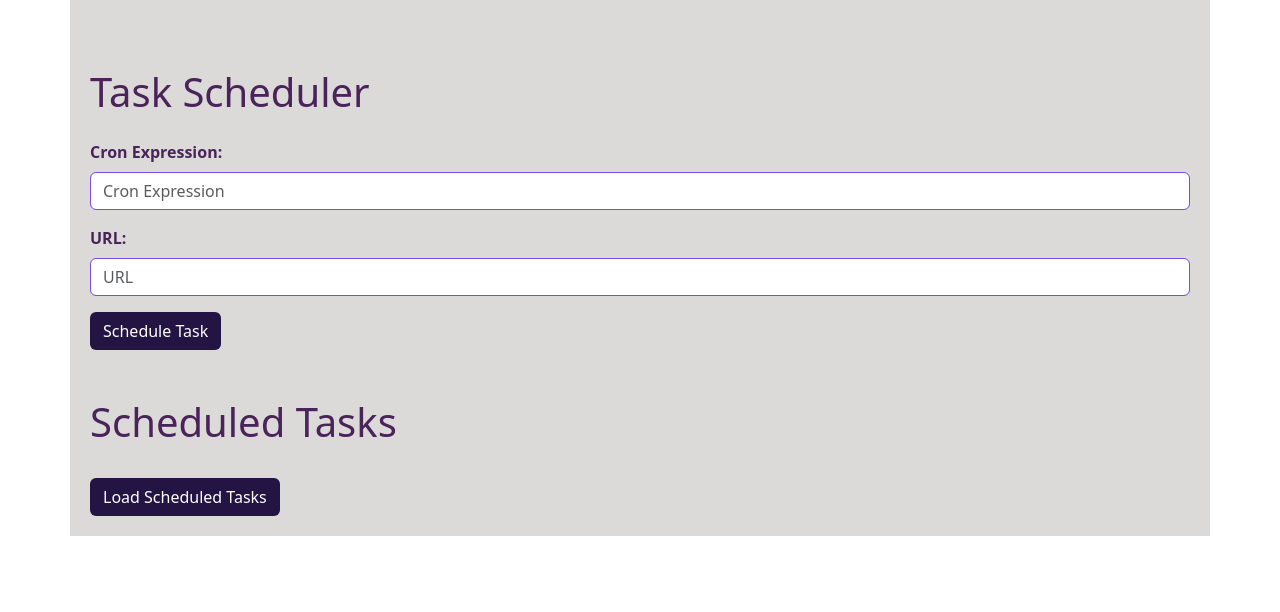
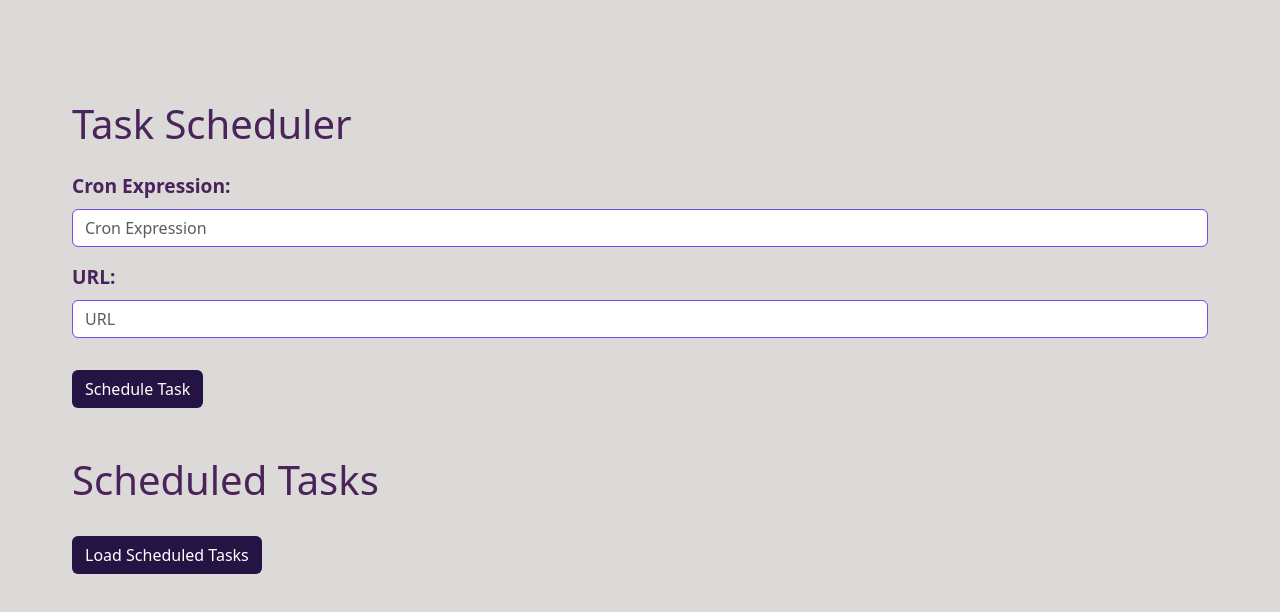
Before and after one commit to CamiGCodes/TaskSchedulerTest, an Angular app in the folder UIRockwellTaskScheduler/RockwellTaskScheduler/: page / in a window 1280 px wide. Shown: the top 612 px of the page. Built offline with nearby package versions, Linux system fonts and the light colour scheme.

Commit message:
Adding styles, color border, scrolling

```diff
--- a/UIRockwellTaskScheduler/RockwellTaskScheduler/angular.json
+++ b/UIRockwellTaskScheduler/RockwellTaskScheduler/angular.json
@@ -92,6 +92,7 @@
               "src/assets"
             ],
             "styles": [
+              "./node_modules/@angular/material/prebuilt-themes/deeppurple-amber.css",
               "src/styles.css"
             ],
             "scripts": []
--- a/UIRockwellTaskScheduler/RockwellTaskScheduler/package.json
+++ b/UIRockwellTaskScheduler/RockwellTaskScheduler/package.json
@@ -10,7 +10,6 @@
   },
   "private": true,
   "dependencies": {
-    "@angular/animations": "^14.2.0",
     "@angular/common": "^14.2.0",
     "@angular/compiler": "^14.2.0",
     "@angular/core": "^14.2.0",
--- a/UIRockwellTaskScheduler/RockwellTaskScheduler/src/app/app.component.css
+++ b/UIRockwellTaskScheduler/RockwellTaskScheduler/src/app/app.component.css
@@ -1,6 +1,24 @@
+body, html {
+  height: 100%; /* Ensures that the body and html occupy full height */
+  margin: 0; /* Removes default margin */
+  padding: 0; /* Removes default padding */
+  background-color: #DCD9D9; /* Background color for body and html */
+}
+
+.container {
+  padding: 20px;
+  max-width: 1200px;
+  margin: 0 auto;
+  box-sizing: border-box; /* Includes padding in total width */
+}
+
 .custom-background {
   background-color: #DCD9D9;
   padding: 20px;
+}
+
+.container .table.custom-table {
+  background-color: #DCD9D9;
 }
 
 .white-text {
@@ -8,10 +26,49 @@
 }
 
 .border-color-purple {
-  border-color: #7B4CE5 !important; /* Usa !important para asegurar que el estilo se aplique */
+  border-color: #7B4CE5 !important; /* Use !important to ensure style application */
 }
 
 .btn-custom {
   background-color: #231444;
   color: #ffffff;
 }
+
+.container {
+  padding: 2rem; /* Using rem for padding */
+}
+
+.form-label {
+  font-size: 1.2rem; /* Relative font size */
+}
+
+.form-control {
+  width: 100%; /* Input width 100% of container */
+}
+
+
+/* Base styles */
+.container {
+  max-width: 1200px; /* Maximum container width */
+  margin: 0 auto; /* Center container horizontally */
+}
+
+/* Styles for small screens (up to 768px) */
+@media screen and (max-width: 768px) {
+  .container {
+    padding: 1rem; /* Reduce padding on small screens */
+  }
+
+  .form-label {
+    font-size: 1rem; /* Smaller font size on small screens */
+  }
+}
+
+.form-group {
+  display: flex;
+  justify-content: center; /* Center elements horizontally */
+}
+
+.btn-custom {
+  margin-top: 1rem; /* Space between form and button */
+}
--- a/UIRockwellTaskScheduler/RockwellTaskScheduler/src/app/app.component.html
+++ b/UIRockwellTaskScheduler/RockwellTaskScheduler/src/app/app.component.html
@@ -2,12 +2,29 @@
 <html lang="en">
 <head>
   <link href="https://fonts.googleapis.com/css2?family=Roboto:wght@400;700&display=swap" rel="stylesheet">
-  <link rel="stylesheet" href="app.component.css"> <!-- Vincula el archivo CSS externo -->
+  <link rel="stylesheet" href="app.component.css"> <!-- Link external CSS file -->
+  <style>
+    .custom-table {
+      max-height: 400px; /* Altura máxima de la tabla */
+      overflow-y: auto; /* Habilitar el scroll vertical */
+    }
+    .table {
+      border: 1px solid #231444; /* Borde de color morado alrededor de la tabla */
+      border-collapse: collapse; /* Colapsar bordes de celdas */
+      width: 100%; /* Ancho de la tabla */
+    }
+    .table th,
+    .table td {
+      border: 1px solid #231444; /* Borde de color morado para las celdas */
+      padding: 8px; /* Espaciado interno de las celdas */
+      text-align: left; /* Alinear texto a la izquierda en las celdas */
+    }
+  </style>
   <meta charset="UTF-8">
   <meta name="viewport" content="width=device-width, initial-scale=1.0">
   <title>Task Scheduler</title>
 </head>
-<body>
+<body class="custom-background">
   <div class="container custom-background">
     <h1 class="mt-5 white-text">Task Scheduler</h1>
     <form #taskSchedulerForm="ngForm" (ngSubmit)="onSubmit(taskSchedulerForm.value)" class="mt-4">
@@ -24,28 +41,30 @@
 
     <h1 class="mt-5 white-text">Scheduled Tasks</h1>
     <button (click)="loadHangfireStates()" class="btn btn-custom mt-4">Load Scheduled Tasks</button>
+    <div class="table-responsive custom-table"> <!-- Agregar la clase table-responsive y custom-table -->
       <table *ngIf="hangfireStates.length > 0" class="table mt-3">
         <thead>
           <tr>
-          <th>ID</th>
-          <th>Job ID</th>
-          <th>Name</th>
-          <th>Reason</th>
-          <th>Created At</th>
-          <th>Data</th>
+            <th style="color: #231444;">ID</th>
+            <th style="color: #231444;">Job ID</th>
+            <th style="color: #231444;">Name</th>
+            <th style="color: #231444;">Reason</th>
+            <th style="color: #231444;">Created At</th>
+            <th style="color: #231444;">Headers</th>
           </tr>
         </thead>
         <tbody>
           <tr *ngFor="let state of hangfireStates">
-          <td>{{ state.id }}</td>
-          <td>{{ state.jobId }}</td>
-          <td>{{ state.name }}</td>
-          <td>{{ state.reason }}</td>
-          <td>{{ state.createdAt }}</td>
-          <td>{{ state.data }}</td>
+            <td style="color: #231444;">{{ state.id }}</td>
+            <td style="color: #231444;">{{ state.jobId }}</td>
+            <td style="color: #231444;">{{ state.name }}</td>
+            <td style="color: #231444;">{{ state.reason }}</td>
+            <td style="color: #231444;">{{ state.createdAt }}</td>
+            <td style="color: #231444;">{{ state.data }}</td>
           </tr>
         </tbody>
       </table>
     </div>
+  </div>
 </body>
 </html>
--- a/UIRockwellTaskScheduler/RockwellTaskScheduler/src/app/app.component.ts
+++ b/UIRockwellTaskScheduler/RockwellTaskScheduler/src/app/app.component.ts
@@ -1,4 +1,4 @@
-import { Component } from '@angular/core';
+import { Component, OnInit, ViewChild } from '@angular/core';
 import { HttpClient } from '@angular/common/http';
 import { HangfireService } from './hangfire.service';
 
--- a/UIRockwellTaskScheduler/RockwellTaskScheduler/src/index.html
+++ b/UIRockwellTaskScheduler/RockwellTaskScheduler/src/index.html
@@ -6,8 +6,11 @@
   <base href="/">
   <meta name="viewport" content="width=device-width, initial-scale=1">
   <link rel="icon" type="image/x-icon" href="favicon.ico">
+  <link rel="preconnect" href="https://fonts.gstatic.com">
+  <link href="https://fonts.googleapis.com/css2?family=Roboto:wght@300;400;500&display=swap" rel="stylesheet">
+  <link href="https://fonts.googleapis.com/icon?family=Material+Icons" rel="stylesheet">
 </head>
-<body>
+<body class="mat-typography">
   <app-root></app-root>
 </body>
 </html>
--- a/UIRockwellTaskScheduler/RockwellTaskScheduler/src/styles.css
+++ b/UIRockwellTaskScheduler/RockwellTaskScheduler/src/styles.css
@@ -43,3 +43,6 @@
   .btn-submit:hover {
     background-color: #5a3fc0;
   }
+
+html, body { height: 100%; }
+body { margin: 0; font-family: Roboto, "Helvetica Neue", sans-serif; }
```
Also changed, not shown: UIRockwellTaskScheduler/RockwellTaskScheduler/src/app/app.module.ts (line endings or trailing spaces), 1 other file (tests, documents, lock files or other folders). Lines whose indentation alone changed are shown as unchanged.
